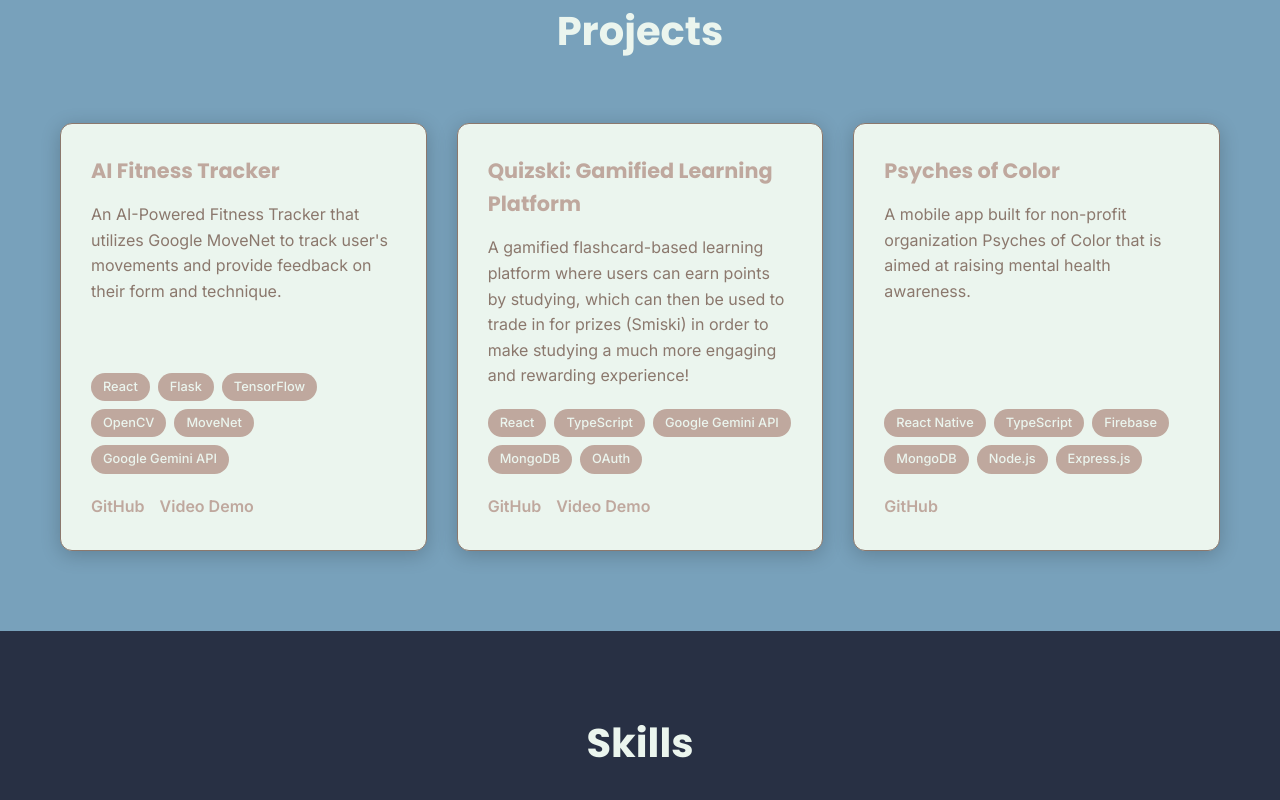
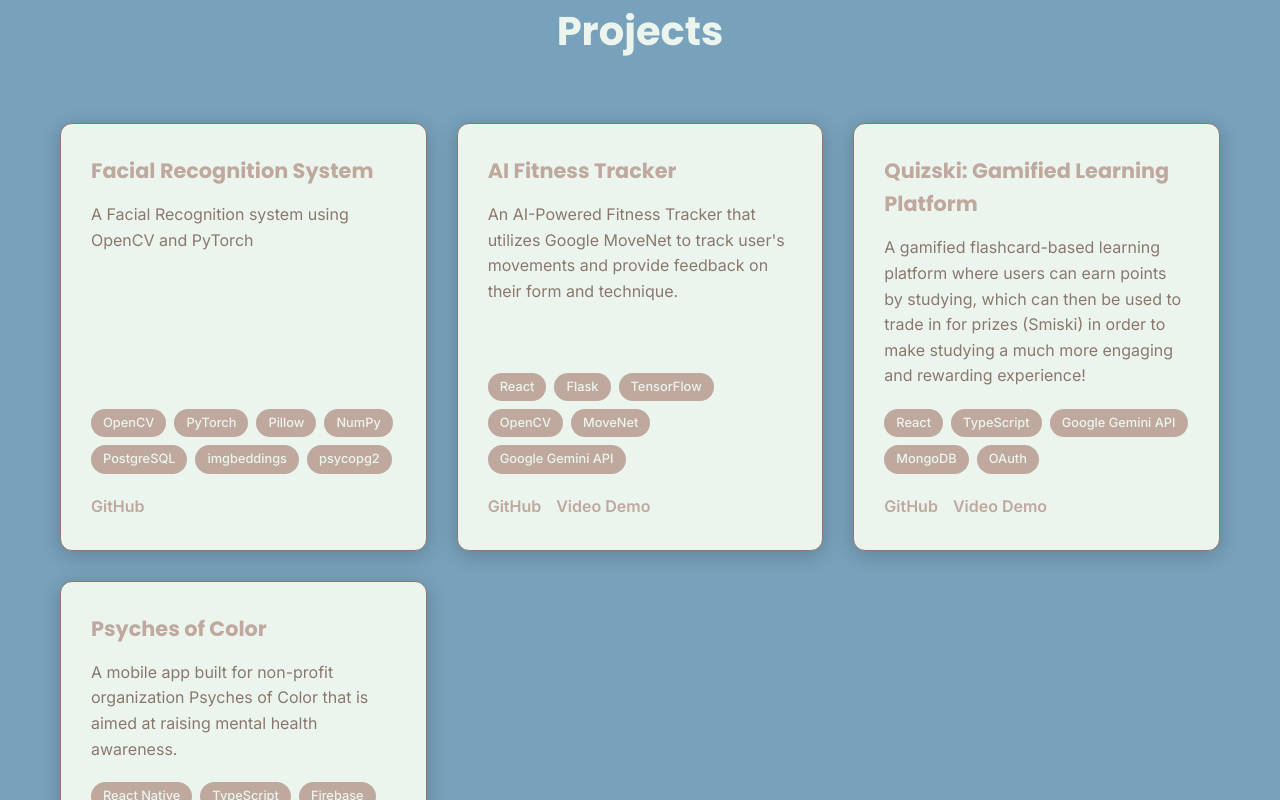
Before and after one commit to JordanJunaidi/personal-website, a React (Vite) app: page / in a window 1280 px wide. Shown: the part 3000-3800 px from the top of the page. Built offline with nearby package versions, Linux system fonts and the light colour scheme.

Commit message:
Added new project

```diff
--- a/src/components/Projects.tsx
+++ b/src/components/Projects.tsx
@@ -15,6 +15,21 @@ const Projects: React.FC = () => {
   const projects: Project[] = [
     {
       id: 1,
+      title: "Facial Recognition System",
+      description: "A Facial Recognition system using OpenCV and PyTorch",
+      technologies: [
+        "OpenCV",
+        "PyTorch",
+        "Pillow",
+        "NumPy",
+        "PostgreSQL",
+        "imgbeddings",
+        "psycopg2",
+      ],
+      githubUrl: "https://github.com/JordanJunaidi/facial-recognition",
+    },
+    {
+      id: 2,
       title: "AI Fitness Tracker",
       description:
         "An AI-Powered Fitness Tracker that utilizes Google MoveNet to track user's movements and provide feedback on their form and technique.",
@@ -30,7 +45,7 @@ const Projects: React.FC = () => {
       video: "https://devpost.com/software/form-fitness-pya478",
     },
     {
-      id: 2,
+      id: 3,
       title: "Quizski: Gamified Learning Platform",
       description:
         "A gamified flashcard-based learning platform where users can earn points by studying, which can then be used to trade in for prizes (Smiski) in order to make studying a much more engaging and rewarding experience!",
@@ -46,7 +61,7 @@ const Projects: React.FC = () => {
         "https://devpost.com/software/quizme-bjn8dk?_gl=1*1pwjgpu*_gcl_au*MTYxNTg2MTM2NS4xNzU0NjExNTk1*_ga*MTM1OTQwNjk2MS4xNzU0NjExNTk1*_ga_0YHJK3Y10M*czE3NTQ2MTE1OTQkbzEkZzEkdDE3NTQ2MTE2MTIkajQyJGwwJGgw",
     },
     {
-      id: 3,
+      id: 4,
       title: "Psyches of Color",
       description:
         "A mobile app built for non-profit organization Psyches of Color that is aimed at raising mental health awareness.",
```
